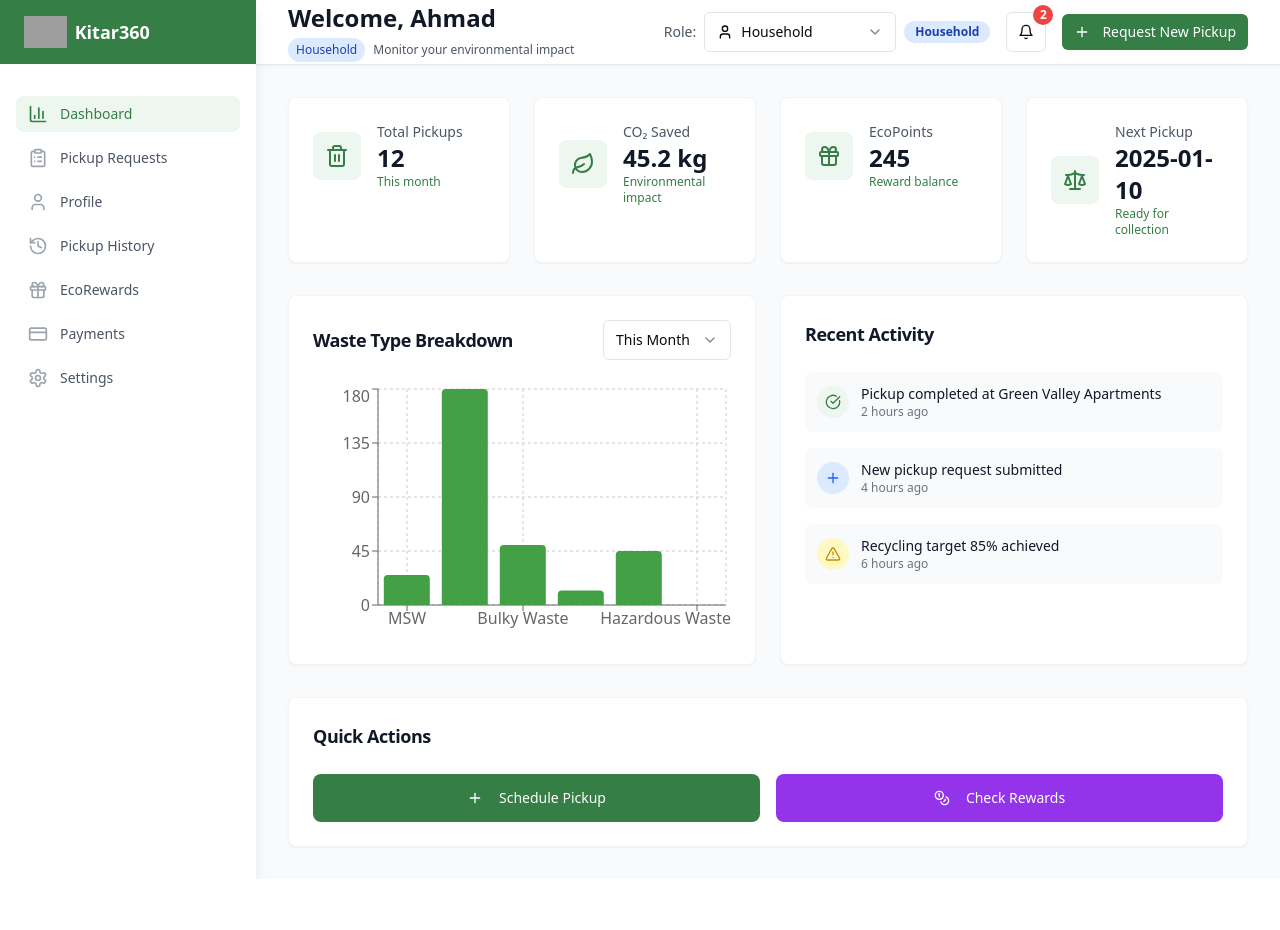
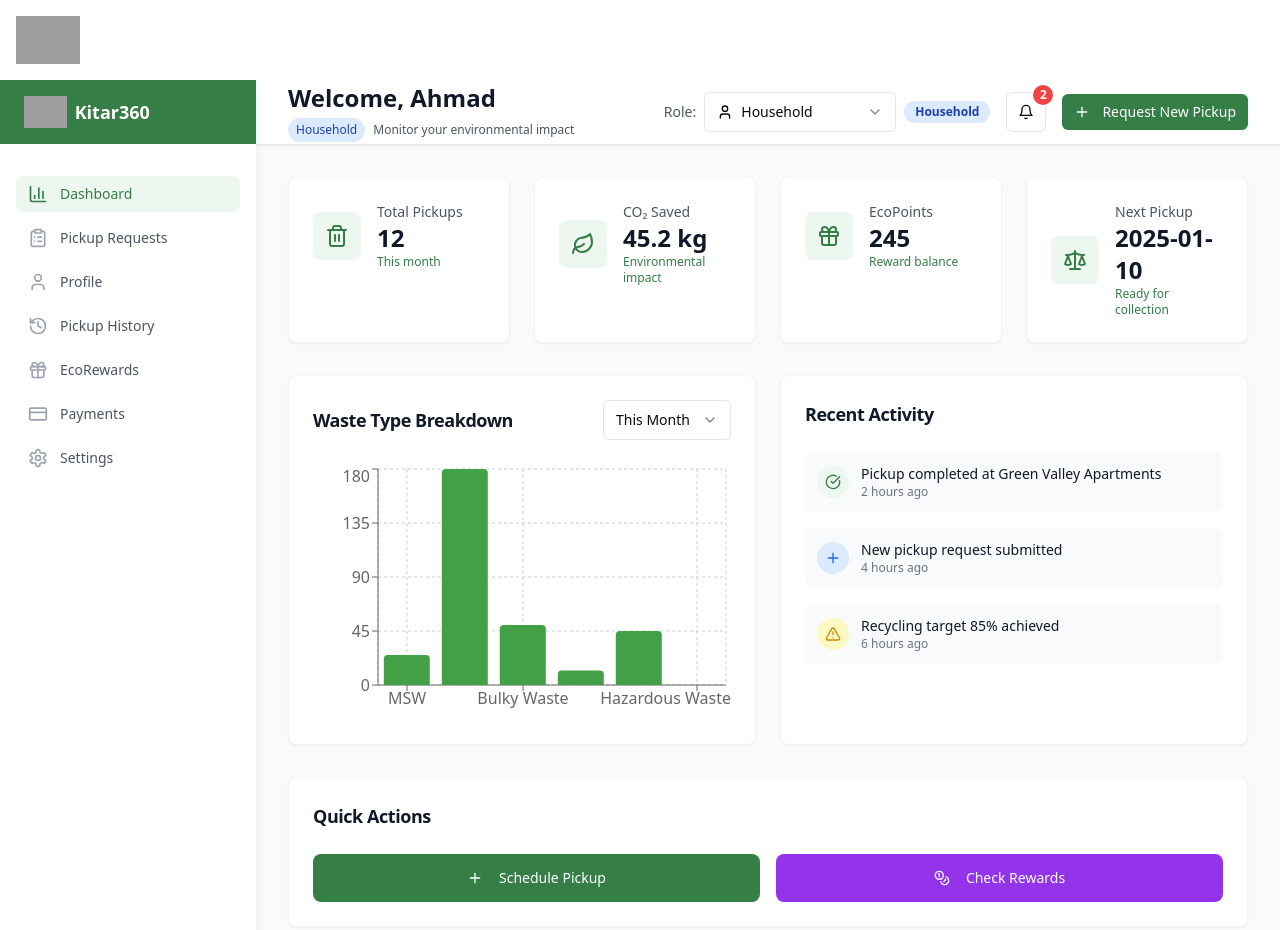
Before and after one commit to HijauNet/Kitar360, a plain HTML site: page docs/index.html in a window 1280 px wide. Shown: the top 930 px of the page. Before the commit the page ends 879 px from the top, so only its background shows below. Drawn offline with Linux system fonts and the light colour scheme; grey boxes are pictures that could not be loaded.

Commit message:
Update index.html

```diff
--- a/docs/index.html
+++ b/docs/index.html
@@ -7,8 +7,14 @@
     <link rel="stylesheet" crossorigin href="assets/index-DBYXgiI5.css">
   </head>
   <body>
+    <header style="padding: 1rem; background: #fff; text-align: center;">
+      <img
+        src="assets/logo-BdrcxzhK.png"
+        alt="Kitar360 Logo"
+        style="height: 3rem; object-fit: contain;"
+      />
+    </header>
     <div id="root"></div>
-    <!-- This is a replit script which adds a banner on the top of the page when opened in development mode outside the replit environment -->
     <script type="text/javascript" src="https://replit.com/public/js/replit-dev-banner.js"></script>
   </body>
 </html>
```
